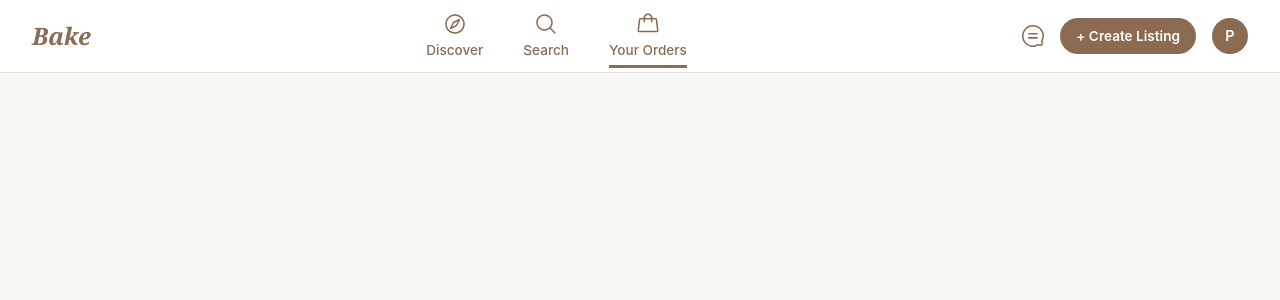
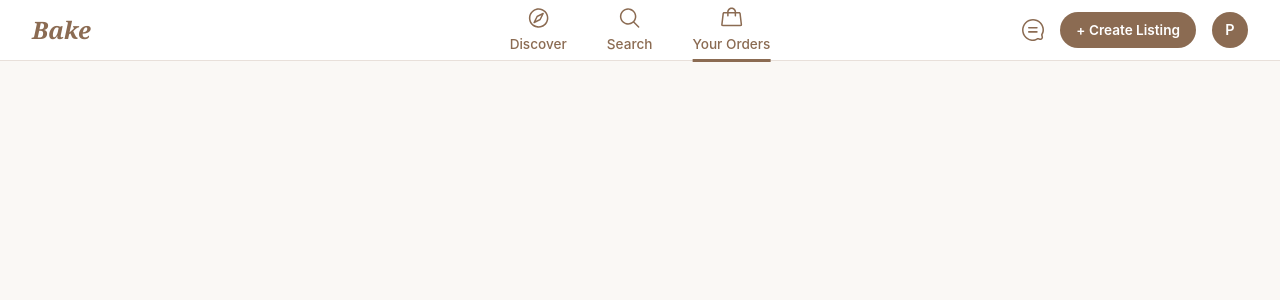
Before and after one commit to GatorBakers/GatorBakers, a React (Vite) app in the folder Client/: page /orders in a window 1280 px wide. Shown: the top 300 px of the page. Built offline with nearby package versions, Linux system fonts and the light colour scheme.

Commit message:
Fixed navbar-center not being properly positioned

```diff
--- a/Client/src/components/Navbar.css
+++ b/Client/src/components/Navbar.css
@@ -5,6 +5,7 @@
     padding: 12px 32px;
     border-bottom: 1px solid #e8e0da;
     background-color: #fff;
+    position: relative;
 }
 
 .navbar-logo {
@@ -20,6 +21,9 @@
     display: flex;
     align-items: center;
     gap: 40px;
+    position: absolute;
+    left: 50%;
+    transform: translateX(-50%);
 }
 
 .navbar-link {
```
